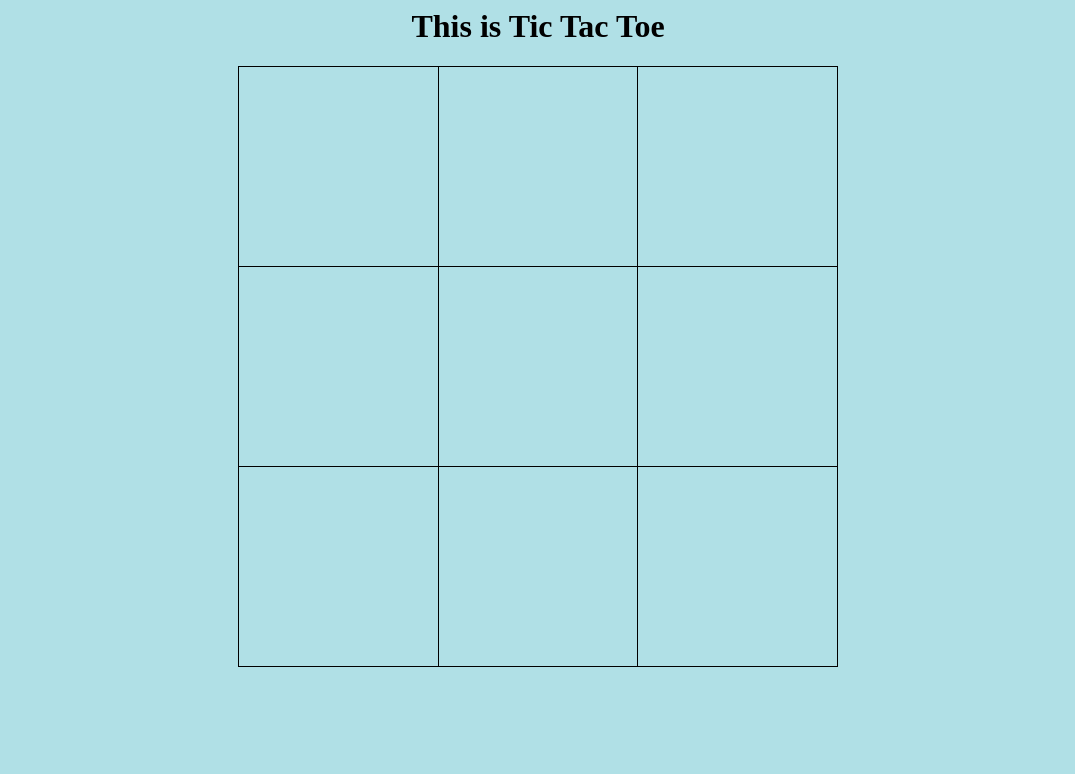
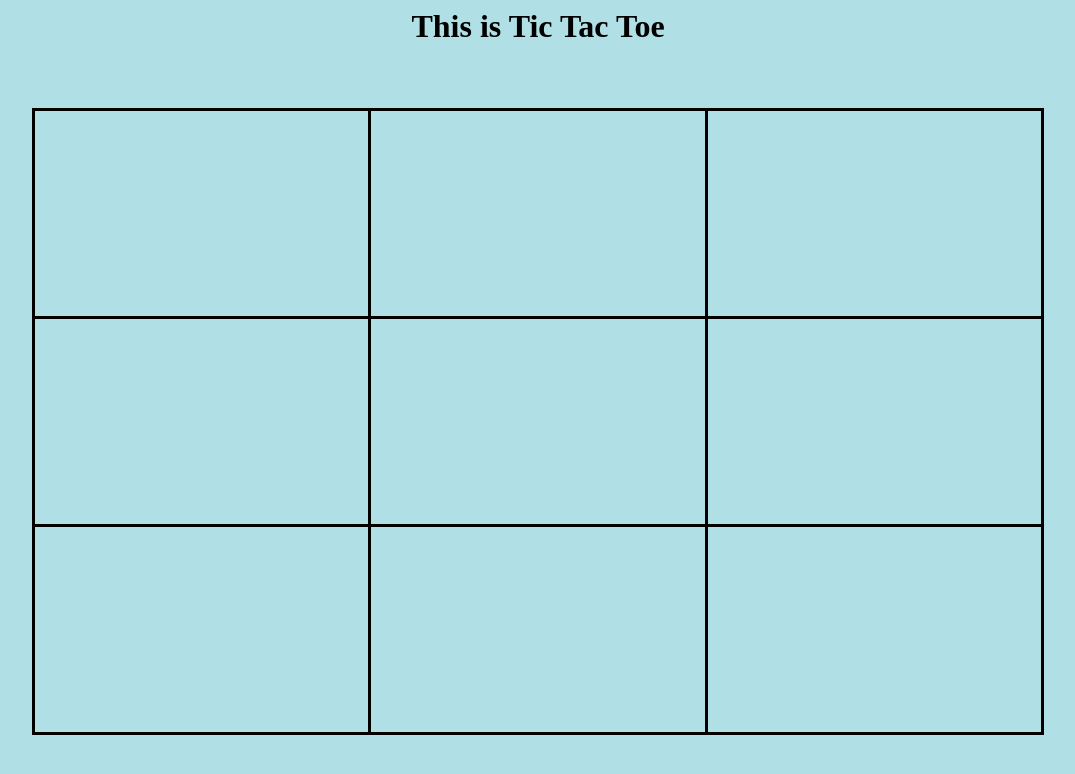
Before and after one commit to btansy/tictaktoe, a plain HTML site: page index.html in a window 1280 px wide. Shown: the whole page, without its empty margins (102-1177 px from the left). Drawn offline with Linux system fonts and the light colour scheme.

Commit message:
got it displaying again

```diff
--- a/app.js
+++ b/app.js
@@ -42,16 +42,15 @@ var render = function() {
     }
   }
 };
-/* CONROLLER
+/* CONTROLLER
   This is how the player gives input to the game.
 */
 var playerMove = function(x,y) {
   if ((victory || compVictory) === true) {
       return;
   }
-  console.log('player move start');
   if (model[y][x] === (1 || 2)) {
-    alert("That is an illegal move. Please try again.");
+    return;
   }
   if (model[y][x] === 0) {
     model[y][x] = 1;
--- a/index.html
+++ b/index.html
@@ -4,28 +4,39 @@
   <style>
     body {
       background-color: powderblue;
-      text-align: center;}
+      text-align: center;
+    }
     table {
+      margin: 5% 0;
+      border: 3px solid black;
+      width: 80%;
+      height: 80%;
       border-collapse: collapse;
-      width: 600px;
-      height: 600px;
-      text-align: auto;}
-    tbody {text-align: center;}
+      text-align: center;
+    }
+    tr {
+      border: 3px solid black;
+      width: 100%;
+      height: 33%;
+      min-height:50px;
+      text-align: center;
+    }
     td {
+      border-collapse: collapse;
+      border: 3px solid black;
+      width: 200px;
+      height: 200px;
+      min-height: 100px;
+      min-width: 100px;
       vertical-align: middle;
-      text-align: auto;
-      margin-left: auto;
-      margin-right: auto;
-      border: 1px solid black;
-      font-weight:bold;
-      font-size: 50px;
-      padding: 0px;
-      width: 200px;
-      height: 200px;}
+      text-align: center;
+      font-size: 20px;
+    }
     .center {
       vertical-align: auto;
       margin-left:auto;
-      margin-right:auto;}
+      margin-right:auto;
+    }
   </style>
 </head>
 </head>
@@ -34,14 +45,14 @@
   <table class='center'>
     <tbody>
       <tr id='y1'>
-        <td class='center' id='1x1' onclick=playerMove(1,1)></td class='center'>
-        <td class='center' id='2x1' onclick=playerMove(2,1)></td class='center'>
-        <td class='center' id='3x1' onclick=playerMove(3,1)></td class='center'>
+        <td id='1x1' onclick=playerMove(1,1)></td class='center'>
+        <td id='2x1' onclick=playerMove(2,1)></td class='center'>
+        <td id='3x1' onclick=playerMove(3,1)></td class='center'>
       </tr>
       <tr id ='y2'>
-        <td class='center' id='1x2' onclick=playerMove(1,2)></td>
-        <td class='center' id='2x2' onclick=playerMove(2,2)></td class='center'>
-        <td class='center' id='3x2' onclick=playerMove(3,2)></td class='center'>
+        <td id='1x2' onclick=playerMove(1,2)></td>
+        <td id='2x2' onclick=playerMove(2,2)></td class='center'>
+        <td id='3x2' onclick=playerMove(3,2)></td class='center'>
       </tr>
       <tr>
         <td id='1x3' onclick=playerMove(1,3)></td>
```
